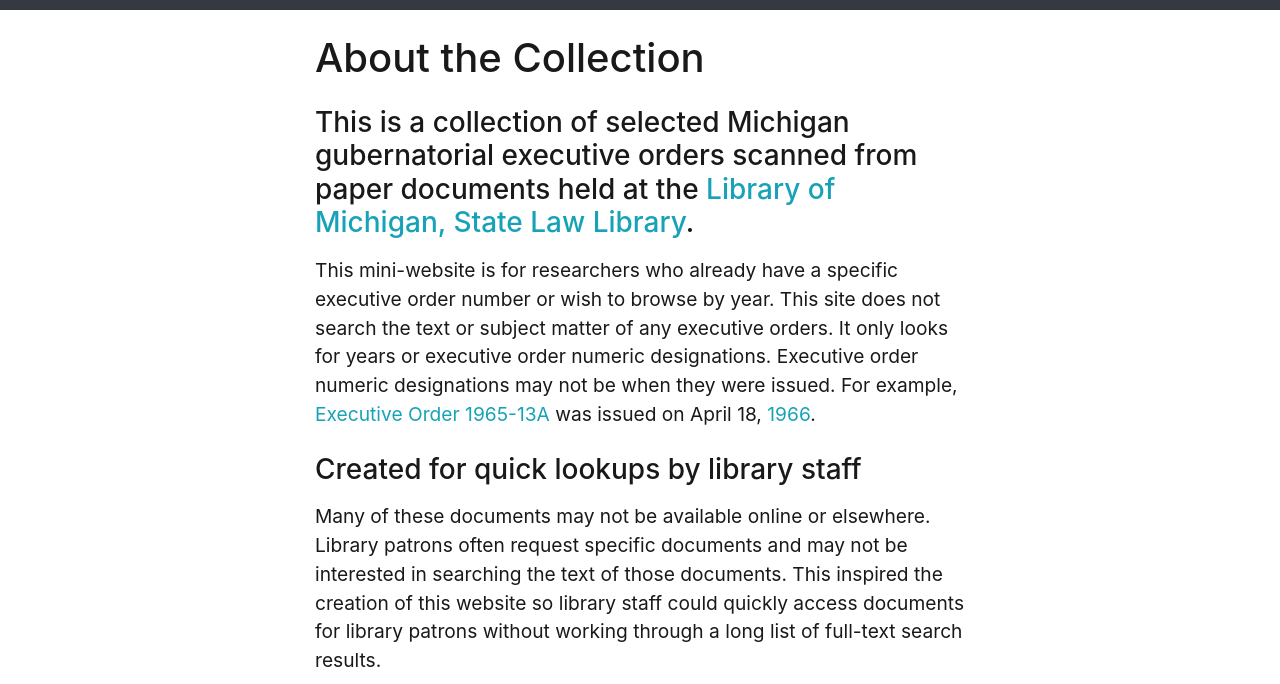
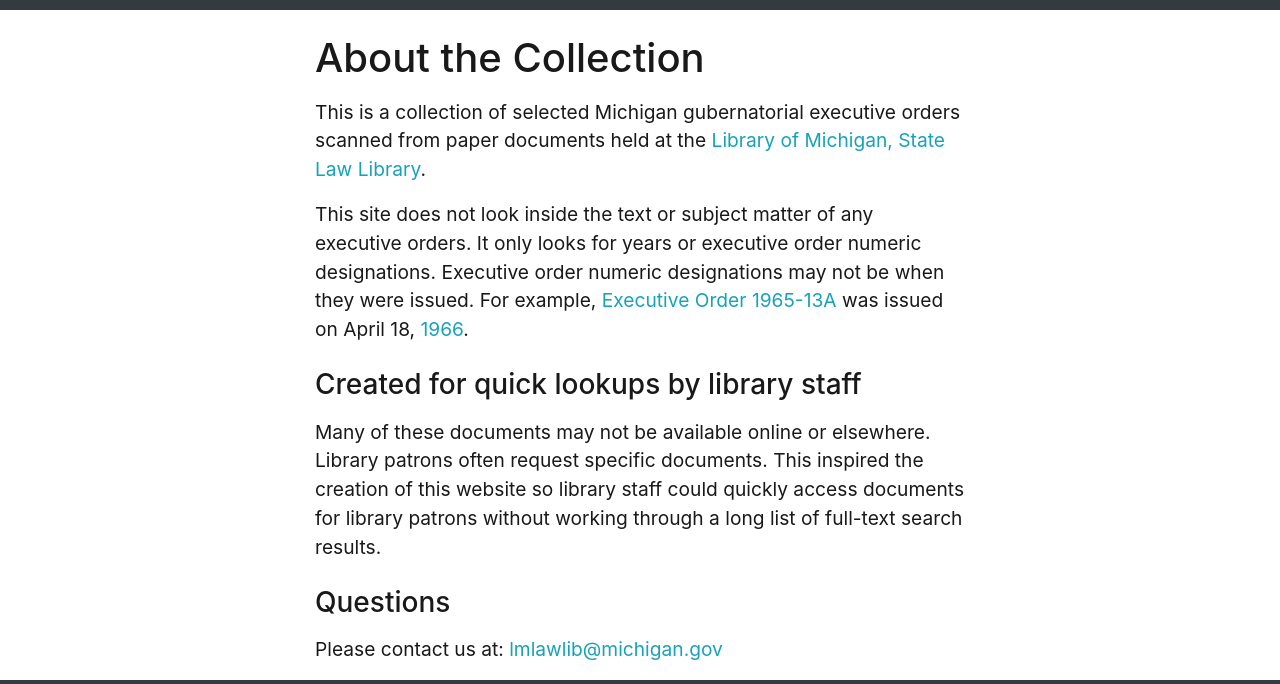
Before and after one commit to libraryofmichigan/executiveorders, a Jekyll site: the page built from pages/about.md, in a window 1280 px wide and 1400 px high, cut to the strip 237-921 px from the top of the window. Built offline with Jekyll 4.4.1, drawn with Linux system fonts in a browser that asks for light colours; some of the changed text lies outside the part shown.

Commit message:
edit language in about page

```diff
--- a/pages/about.md
+++ b/pages/about.md
@@ -9,23 +9,13 @@ credits: false
 
 # About the Collection
 
-### This is a collection of selected Michigan gubernatorial executive orders scanned from paper documents held at the [Library of Michigan, State Law Library](https://www.michigan.gov/lawlibrary).
+This is a collection of selected Michigan gubernatorial executive orders scanned from paper documents held at the [Library of Michigan, State Law Library](https://www.michigan.gov/lawlibrary).
 
-This mini-website is for researchers who already have a specific executive order number or wish to browse by year. This site does not search the text or subject matter of any executive orders. It only looks for years or executive order numeric designations. Executive order numeric designations may not be when they were issued. For example, [Executive Order 1965-13A](https://libraryofmichigan.github.io/executiveorders/items/cdm104755.html) was issued on April 18, [1966](https://libraryofmichigan.github.io/executiveorders/browse.html#1966).
+This site does not look inside the text or subject matter of any executive orders. It only looks for years or executive order numeric designations. Executive order numeric designations may not be when they were issued. For example, [Executive Order 1965-13A](https://libraryofmichigan.github.io/executiveorders/items/cdm104755.html) was issued on April 18, [1966](https://libraryofmichigan.github.io/executiveorders/browse.html#1966).
 
 ### Created for quick lookups by library staff
 
-Many of these documents may not be available online or elsewhere. Library patrons often request specific documents and may not be interested in searching the text of those documents. This inspired the creation of this website so library staff could quickly access documents for library patrons without working through a long list of full-text search results.
-
-### A living knowledge base
-
-We hope to develop and maintain this site as part of the regular course of doing business rather than having a separate project.
-
-### Features
-
-- Search by executive order number or browse by year.
-- This site does not search the text of any documents
-- This site does not search by subject matter.
+Many of these documents may not be available online or elsewhere. Library patrons often request specific documents. This inspired the creation of this website so library staff could quickly access documents for library patrons without working through a long list of full-text search results.
 
 ### Questions
 
```
